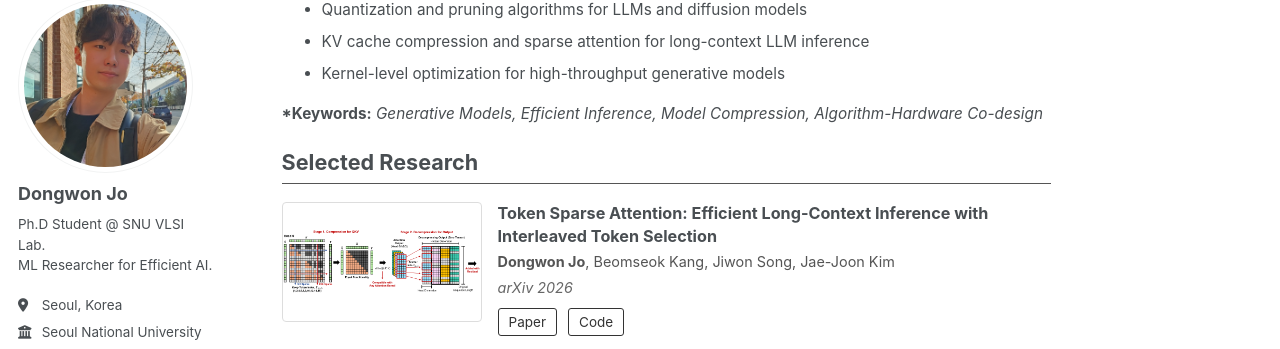
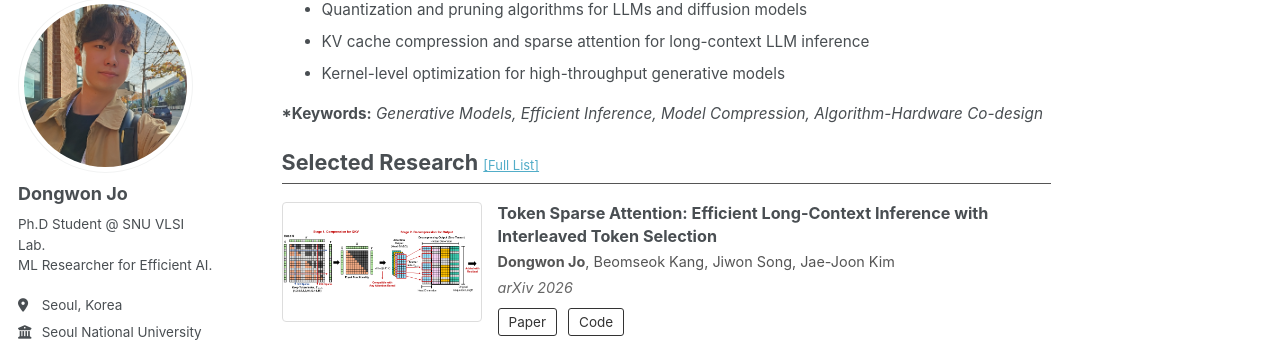
Before and after one commit to dongwonjo/dongwonjo.github.io, a Jekyll site: the page built from _pages/about.md, in a window 1280 px wide and 900 px high, scrolled down 593 px. Shown: the part 103-452 px from the top of the window. Built offline with Jekyll 4.4.1, drawn with Linux system fonts in a browser that asks for light colours; some web fonts are replaced; a script bundle is joined from its source files by our own code; library files that are not in the unit come from our copies.

Commit message:
Update about.md

```diff
--- a/_pages/about.md
+++ b/_pages/about.md
@@ -42,7 +42,7 @@ Currently, my research primarily targets <strong>generative models</strong>, inc
 <strong>*Keywords:</strong> <em>Generative Models, Efficient Inference, Model Compression, Algorithm-Hardware Co-design</em>
 </p>
 
-<p style="font-size: 1.2em; font-weight: bold; margin-top: 20px; margin-bottom: 0.2em;">Selected Research</p>
+<p style="font-size: 1.2em; font-weight: bold; margin-top: 20px; margin-bottom: 0.2em;">Selected Research <a href="/publication/" style="font-size:0.6em; font-weight:normal; color:#52adc8;">[Full List]</a></p>
 <hr class="section-hr">
 <div class="selected-research">
 
```
